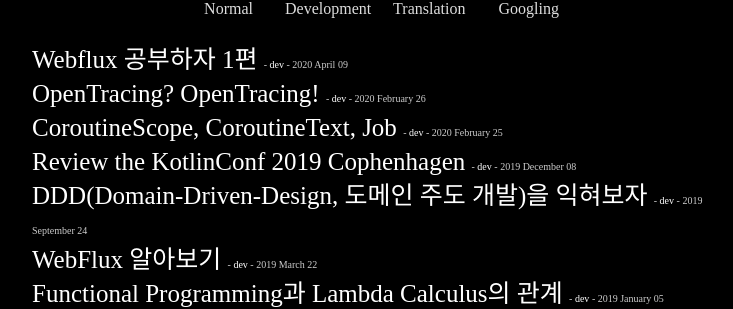
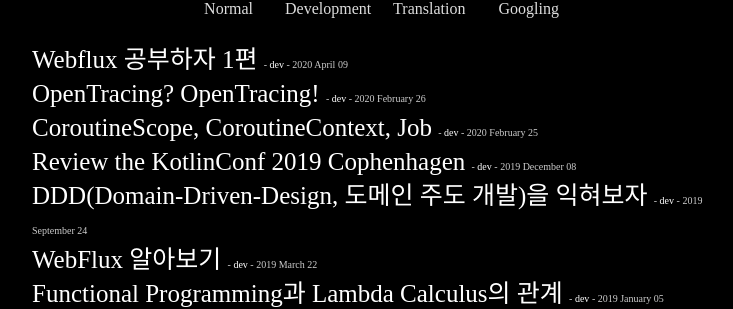
Before and after one commit to nurinamu/nurinamu.github.io, a Jekyll site: the page built from dev/index.html, in a window 1280 px wide. Shown: the part 165-474 px from the top of the page, without its empty margins (261-994 px from the left). Built offline with Jekyll 4.4.1, drawn with Linux system fonts in a browser that asks for light colours.

Commit message:
fix typo

```diff
--- a/_posts/dev/2020-02-25-coroutine-context-scope-job.md
+++ b/_posts/dev/2020-02-25-coroutine-context-scope-job.md
@@ -1,12 +1,12 @@
 ---
-title : CoroutineScope, CoroutineText, Job
+title : CoroutineScope, CoroutineContext, Job
 layout : default
 category : dev
 tags : jekyll
 description : 사내 프로젝트를 진행하면서 cache 갱신 부분을 coroutine을 통한 비동기 동시 처리를 하고 싶었는데 coroutine의 동작이 생각했던 방향과 차이가 좀 있어서 이유를 확인하려고보니 CoroutineContext와 Scope에 대한 이해가 좀 부족한 것 같아 이부분에 대한 이해가 좀 더 명쾌해지도록 공부하고 기록합니다.
 ---
 
-## CoroutineScope, CoroutineText, Job 공부해보자
+## CoroutineScope, CoroutineContext, Job 공부해보자
 
 사내 프로젝트를 진행하면서 cache 갱신 부분을 coroutine을 통한 비동기 동시 처리를 하고 싶었는데 coroutine의 동작이 생각했던 방향과 차이가 좀 있어서 이유를 확인하려고보니 CoroutineContext와 Scope에 대한 이해가 좀 부족한 것 같아 이부분에 대한 이해가 좀 더 명쾌해지도록 공부하고 기록합니다.
 
```
